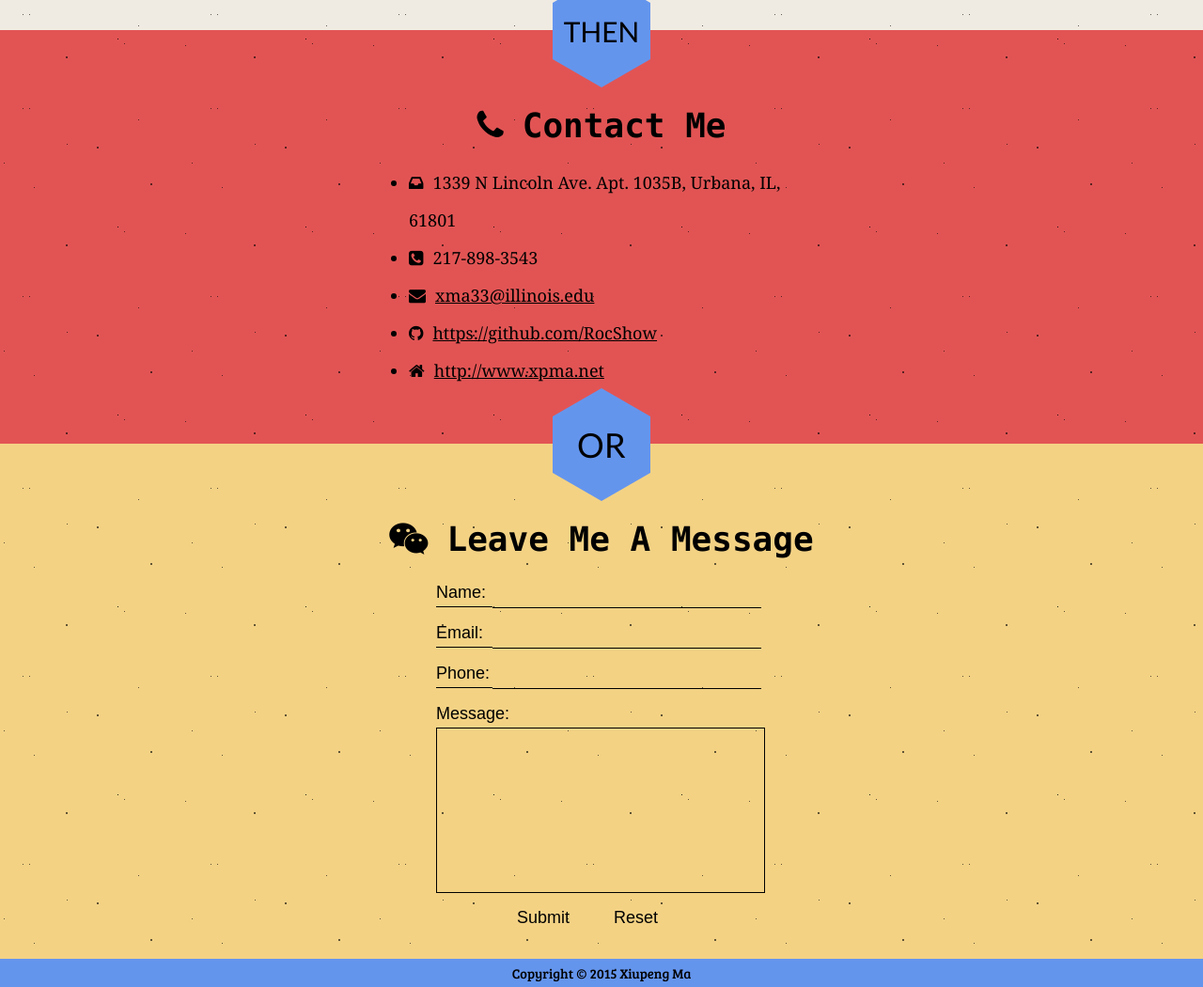
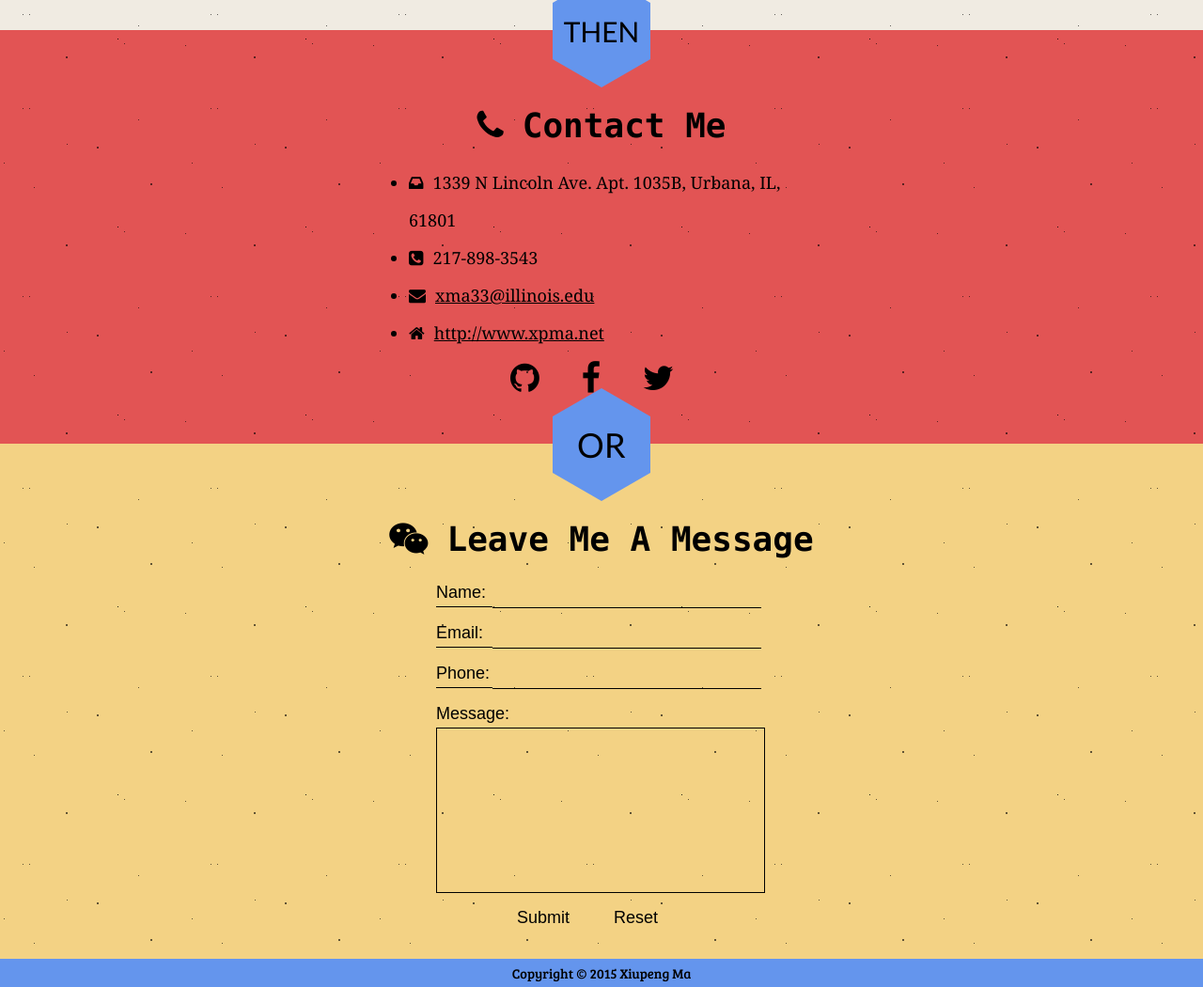
Before and after one commit to RocShow/CS498_MP1, a website: page public/index.html in a window 1280 px wide. Shown: the part 1018-2068 px from the top of the page at 94% size. Drawn offline with Linux system fonts and the light colour scheme.

Commit message:
add icons

```diff
--- a/public/index.html
+++ b/public/index.html
@@ -127,8 +127,12 @@
           <li><i class="fa fa-inbox"></i><span>1339 N Lincoln Ave. Apt. 1035B, Urbana, IL, 61801</span></li>
           <li><i class="fa fa-phone-square"></i><span>217-898-3543</span></li>
           <li><i class="fa fa-envelope"></i><span><a href="mailto:xma33@illinois.edu">xma33@illinois.edu</a></span></li>
-          <li><i class="fa fa-github"></i><span><a target="_blank" href="https://github.com/RocShow">https://github.com/RocShow</a></span></li>
           <li><i class="fa fa-home"></i><span><a target="_blank" href="http://www.xpma.net">http://www.xpma.net</a></span></li>
+          <li id="icons">
+            <a target="_blank" href="https://github.com/RocShow"><i class="fa fa-github fa-2x"></i></a>
+            <a target="_blank" href="https://www.facebook.com/sxqxmxp"><i class="fa fa-facebook fa-2x"></i></a>
+            <a target="_blank" href="https://twitter.com/MxpShow"><i class="fa fa-twitter fa-2x"></i></a>
+          </li>
         </ul>
       </div>
     </div>
--- a/sass/styles.scss
+++ b/sass/styles.scss
@@ -269,6 +269,14 @@ body {
           margin-left: 10px;
           line-height: 40px;
         }
+        li#icons {
+          list-style-type: none;
+          text-align: center;
+          padding-top: 10px;
+          a{
+            margin-right: 40px;
+          }
+        }
       }
     }
   }
```
Also changed, not shown: public/css/styles.css.
